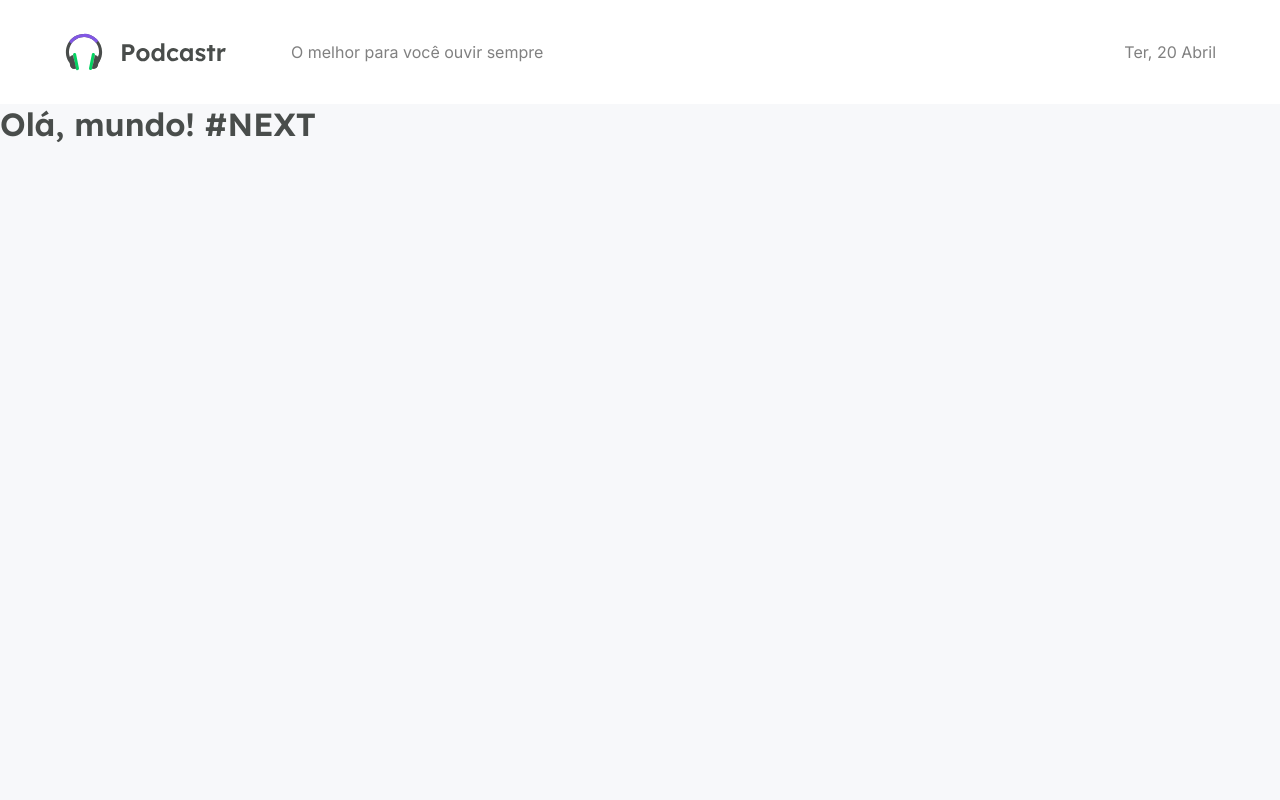
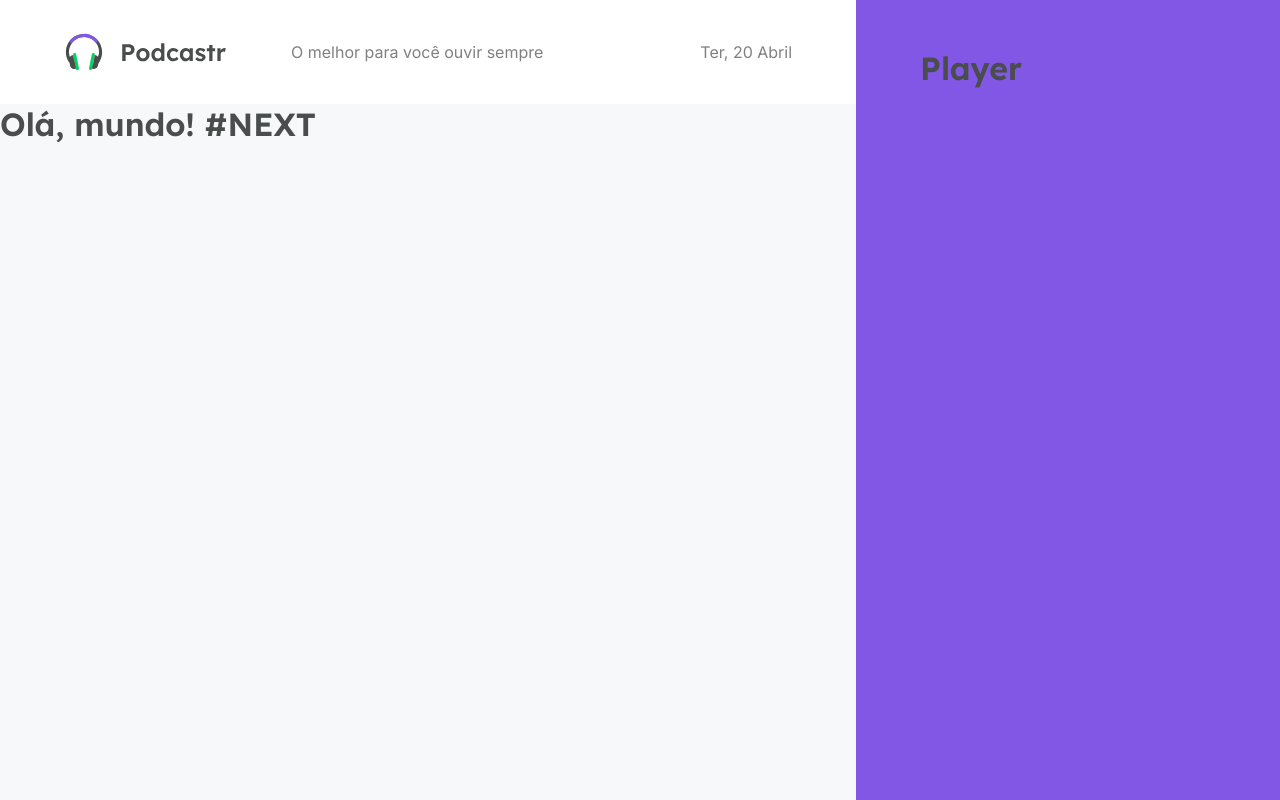
Before and after one commit to joaopaulopmedeiros/NLW-5, a Next.js app: page / in a window 1280 px wide. Built offline with nearby package versions, Linux system fonts and the light colour scheme.

Commit message:
style: player container

```diff
--- a/src/components/Player/index.tsx
+++ b/src/components/Player/index.tsx
@@ -2,8 +2,8 @@ import styles from './styles.module.scss';
 
 export default function Player() {
     return (
-        <>
+        <div className={styles.playerContainer}>
             <h1>Player</h1>
-        </>
+        </div>
     );
 }
--- a/src/components/Player/styles.module.scss
+++ b/src/components/Player/styles.module.scss
@@ -0,0 +1,11 @@
+.playerContainer {
+    padding: 3rem 4rem;
+    width: 26.5rem;
+    height: 100vh;
+
+    background-color: var(--purple-500);
+    color: var(--white);
+
+    display: flex;
+    flex-direction: column;
+}
--- a/src/pages/_app.tsx
+++ b/src/pages/_app.tsx
@@ -1,12 +1,18 @@
 import '../styles/global.scss';
+import styles from '../styles/app.module.scss';
+
 import Header from '../components/Header';
+import Player from '../components/Player';
 
 function MyApp({ Component, pageProps }) {
   return (
-    <>
-      <Header />
-      <Component {...pageProps} />
-    </>
+    <div className={styles.appWrapper}>
+      <main>
+        <Header />
+        <Component {...pageProps} />
+      </main>
+      <Player />
+    </div>
   )
 }
 
--- /dev/null
+++ b/src/styles/app.module.scss
@@ -0,0 +1,7 @@
+.appWrapper {
+    display: flex;
+
+    main {
+        flex: 1;
+    }
+}
```
